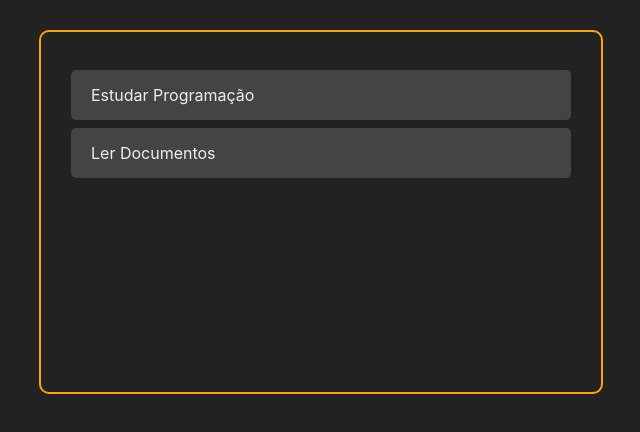
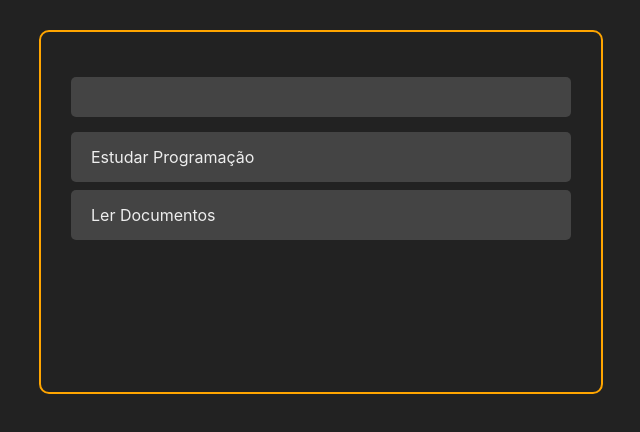
Before and after one commit to devroboco/to-do-list-react, a React (Create React App) app: page / in a window 1280 px wide. Shown: the top 432 px of the page, without its empty margins (319-959 px from the left). Built offline with nearby package versions, Linux system fonts and the light colour scheme.

Commit message:
task addition component creation

```diff
--- a/src/App.js
+++ b/src/App.jsx
@@ -2,6 +2,7 @@
 
 import Tasks from "./components/Tasks";
 import "./App.css";
+import AddTask from "./components/AddTask";
 
 const App = () => {
   const [tasks, setTasks] = useState([
@@ -20,6 +21,7 @@
   return (
     <>
       <div className="container">
+        <AddTask />
         <Tasks tasks={tasks} />
       </div>
     </>
--- /dev/null
+++ b/src/components/AddTask.css
@@ -0,0 +1,16 @@
+.add-task-container {
+  margin: 15px 0;
+  width: 100%;
+  display: flex;
+}
+
+.add-task-input {
+  height: 40px;
+  padding: 0 10px;
+  border-radius: 5px;
+  border: none;
+  flex: 2;
+  background-color: #444;
+  color: #eee;
+  font-size: 16px;
+}
--- /dev/null
+++ b/src/components/AddTask.jsx
@@ -0,0 +1,13 @@
+import React from "react";
+
+import "./AddTask.css";
+
+const AddTask = () => {
+  return (
+    <div className="add-task-container">
+      <input className="add-task-input" type="text" />
+    </div>
+  );
+};
+
+export default AddTask;
```
Also changed, not shown: src/components/Task.jsx (renamed from src/components/Task.js), src/components/Tasks.jsx (renamed from src/components/Tasks.js).
